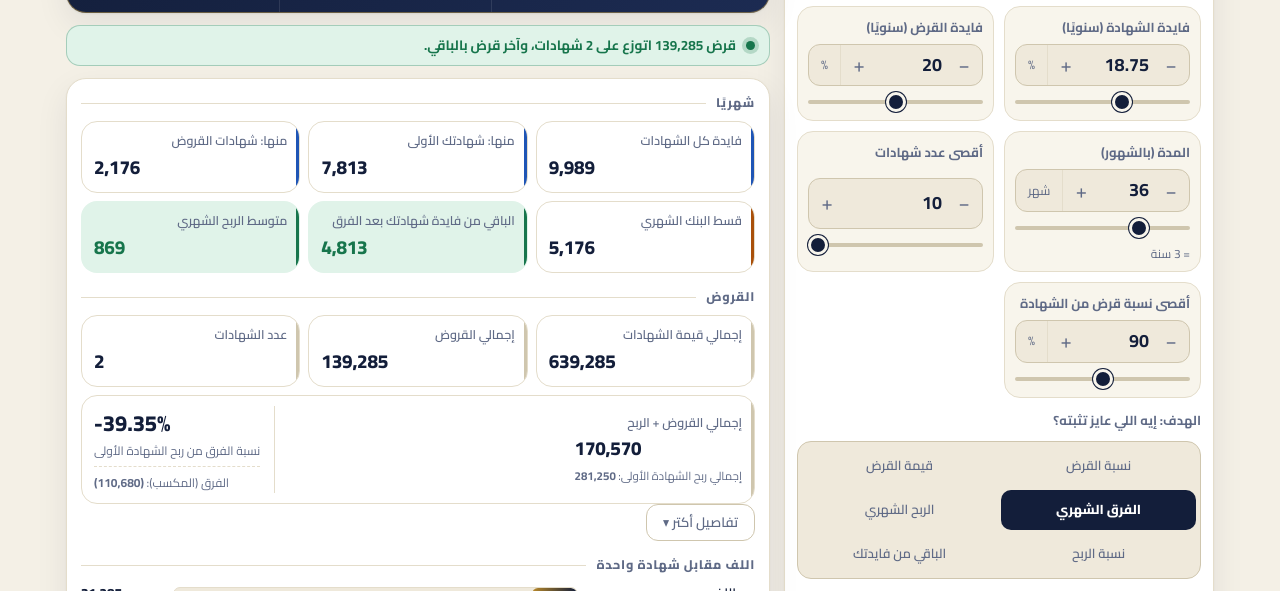
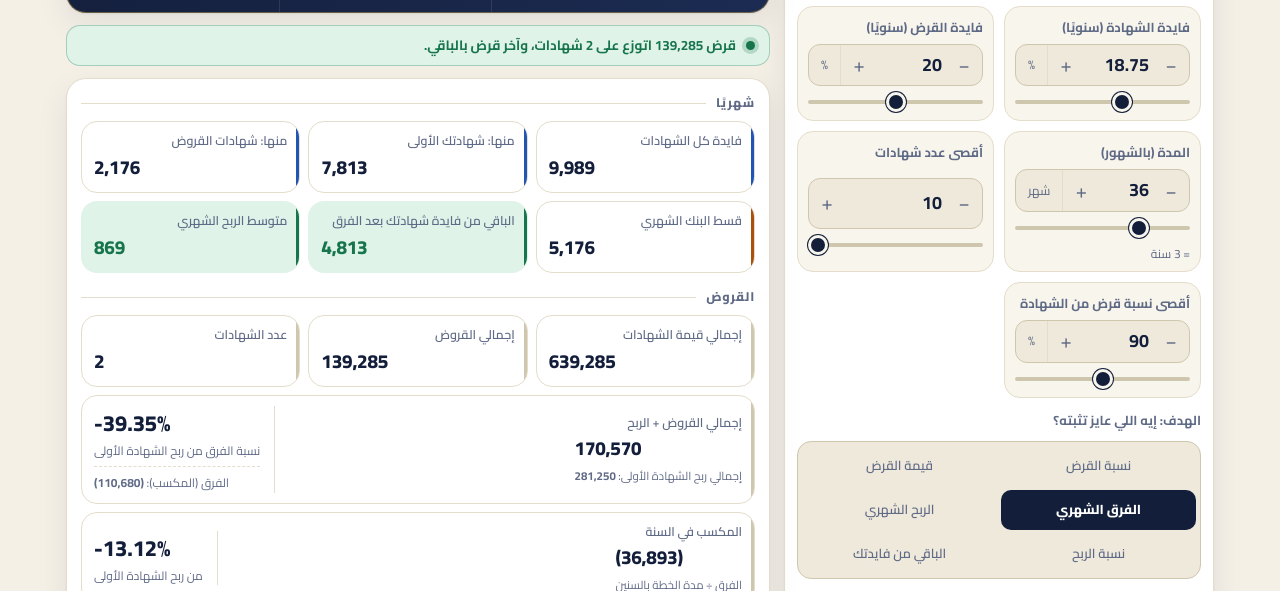
Before and after one commit to islamadel206/cert-calculator, a plain HTML site: page index.html in a window 1280 px wide. Shown: the part 209-800 px from the top of the page. Drawn offline with Linux system fonts and the light colour scheme.

Commit message:
Add yearly gain card (amount and percentage)
Co-Authored-By: Claude Sonnet 5.5 <noreply@anthropic.com>
Claude-Session: https://claude.ai/code/session_01Q3GL2Xs1Xs52h6ocvQQ9hB

```diff
--- a/index.html
+++ b/index.html
@@ -445,6 +445,7 @@ td.sep,th.sep{border-inline-start:1px solid var(--line-strong)}
       <div class="stat"><div class="k">إجمالي القروض</div><div class="v num" id="rLoans"></div></div>
       <div class="stat"><div class="k">عدد الشهادات</div><div class="v num" id="rCount"></div></div>
       <div class="stat wide"><div><div class="k">إجمالي القروض + الربح</div><div class="v num" id="rLoanProfitNet"></div><div class="cnote">إجمالي ربح الشهادة الأولى: <b class="num" id="rCertTot2"></b></div></div><div class="wide-pct"><div class="pv num" id="rLoanPctNet"></div><div class="pk">نسبة الفرق من ربح الشهادة الأولى</div><div class="pk">الفرق (المكسب): <b class="num" id="rDiffAmt"></b></div></div></div>
+      <div class="stat wide"><div><div class="k">المكسب في السنة</div><div class="v num" id="rYrAmt"></div><div class="cnote">الفرق ÷ مدة الخطة بالسنين</div></div><div class="wide-pct"><div class="pv num" id="rYrPct"></div><div class="pk">من ربح الشهادة الأولى</div></div></div>
     </div>
     <button class="more-btn" type="button" id="moreStats" aria-expanded="false">تفاصيل أكتر ▾</button>
     <div class="stats" id="statsMore" hidden>
@@ -827,6 +828,9 @@ function compute(p){
     $('#rCertTot2').textContent=fmt(R.single);
     $('#rLoanPctNet').textContent=R.single>0?fmtField((R.used+R.net-R.single)/R.single*100,2)+'%':'-';
     $('#rDiffAmt').textContent=fmt(R.used+R.net-R.single);
+    var yrs=R.T/12, yrAmt=(R.used+R.net-R.single)/yrs;
+    $('#rYrAmt').textContent=fmt(yrAmt);
+    $('#rYrPct').textContent=R.single>0?fmtField(yrAmt/R.single*100,2)+'%':'-';
     $('#rNetSub').textContent='على '+R.T+' شهر، من غير فايدة مبلغك';
     $('#rDiff').textContent=R.diffM>=0.5?fmtPlain(R.diffM):(R.diffM<=-0.5?'('+fmtPlain(-R.diffM)+')':'-');
     $('#rPaid').textContent=fmt(R.paid);
```
